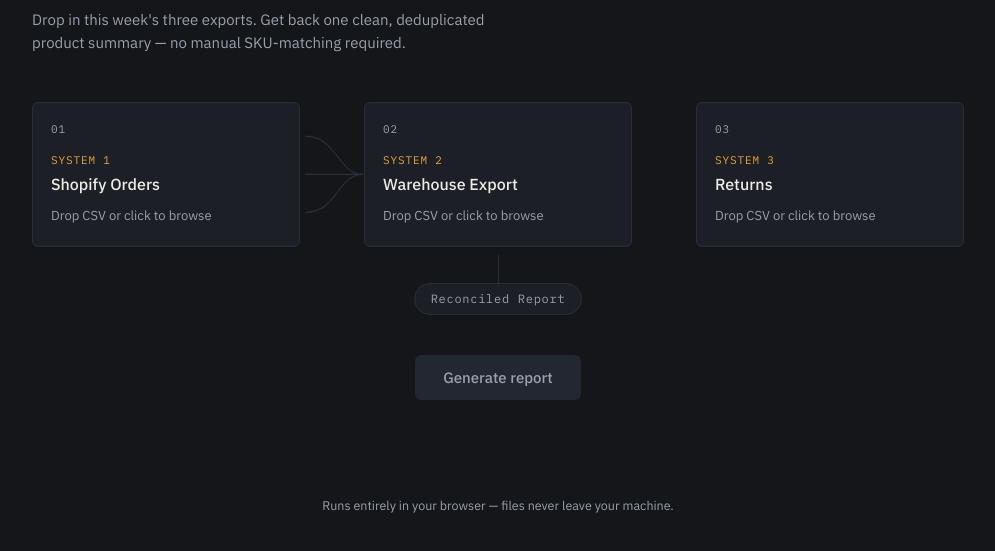
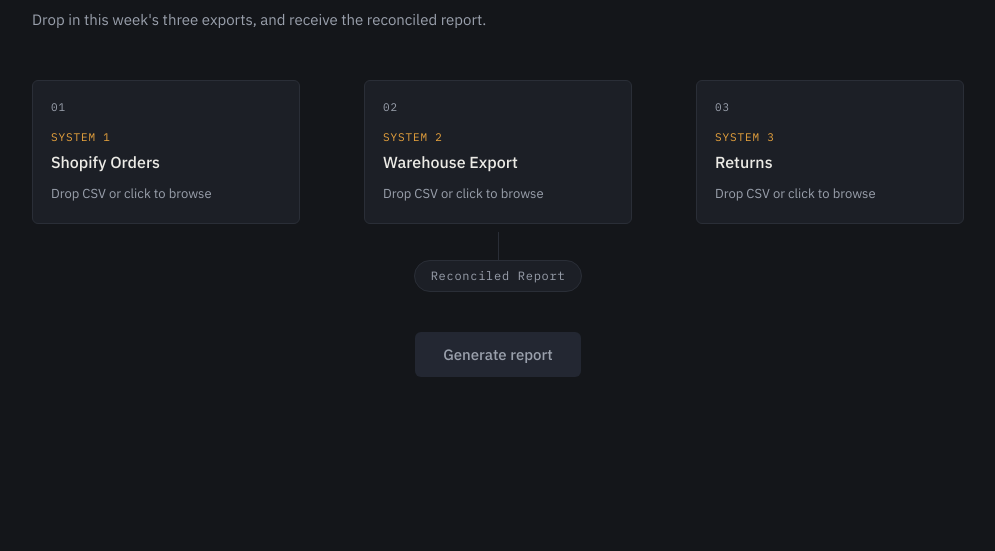
Before and after one commit to pokator/smartish-report-cleaner, a website: page index.html in a window 1280 px wide. Shown: the part 147-698 px from the top of the page, without its empty margins (142-1137 px from the left). Drawn offline with nearby package versions, Linux system fonts and the light colour scheme.

Commit message:
UI Cleanup

```diff
--- a/index.html
+++ b/index.html
@@ -16,7 +16,7 @@
   <header class="page-head">
     <div class="eyebrow">Ops Utility</div>
     <h1>Weekly Report Reconciler</h1>
-    <p class="dek">Drop in this week's three exports. Get back one clean, deduplicated product summary — no manual SKU-matching required.</p>
+    <p class="dek">Drop in this week's three exports, and receive the reconciled report.</p>
   </header>
 
   <section class="intake" aria-label="File intake">
@@ -31,13 +31,7 @@
       <input type="file" id="file-orders" accept=".csv" hidden />
     </div>
 
-    <div class="funnel" aria-hidden="true">
-      <svg viewBox="0 0 120 100" preserveAspectRatio="none">
-        <path d="M10,6 C70,6 70,50 118,50" />
-        <path d="M10,50 C70,50 70,50 118,50" />
-        <path d="M10,94 C70,94 70,50 118,50" />
-      </svg>
-    </div>
+    <div class="funnel funnel-mid" aria-hidden="true"></div>
 
     <div class="slot" id="slot-warehouse" data-slot="warehouse">
       <div class="slot-index">02</div>
@@ -104,7 +98,6 @@
   </section>
 
   <footer class="page-foot">
-    Runs entirely in your browser — files never leave your machine.
   </footer>
 
 </div>
```
Also changed, not shown: .omc/project-memory.json (added), .omc/state/hud-stdin-cache.json (added), .omc/state/idle-notif-cooldown.json (added), .omc/state/sessions/c9672f2b-6e9f-447b-a149-3793425736b9/hud-state.json (added), .omc/state/sessions/c9672f2b-6e9f-447b-a149-3793425736b9/pre-tool-advisory-throttle.json (added), .omc/state/sessions/c9672f2b-6e9f-447b-a149-3793425736b9/session-started.json (added), .omc/state/sessions/c9672f2b-6e9f-447b-a149-3793425736b9/subagent-tracking-state.json (added), 1 other file.
